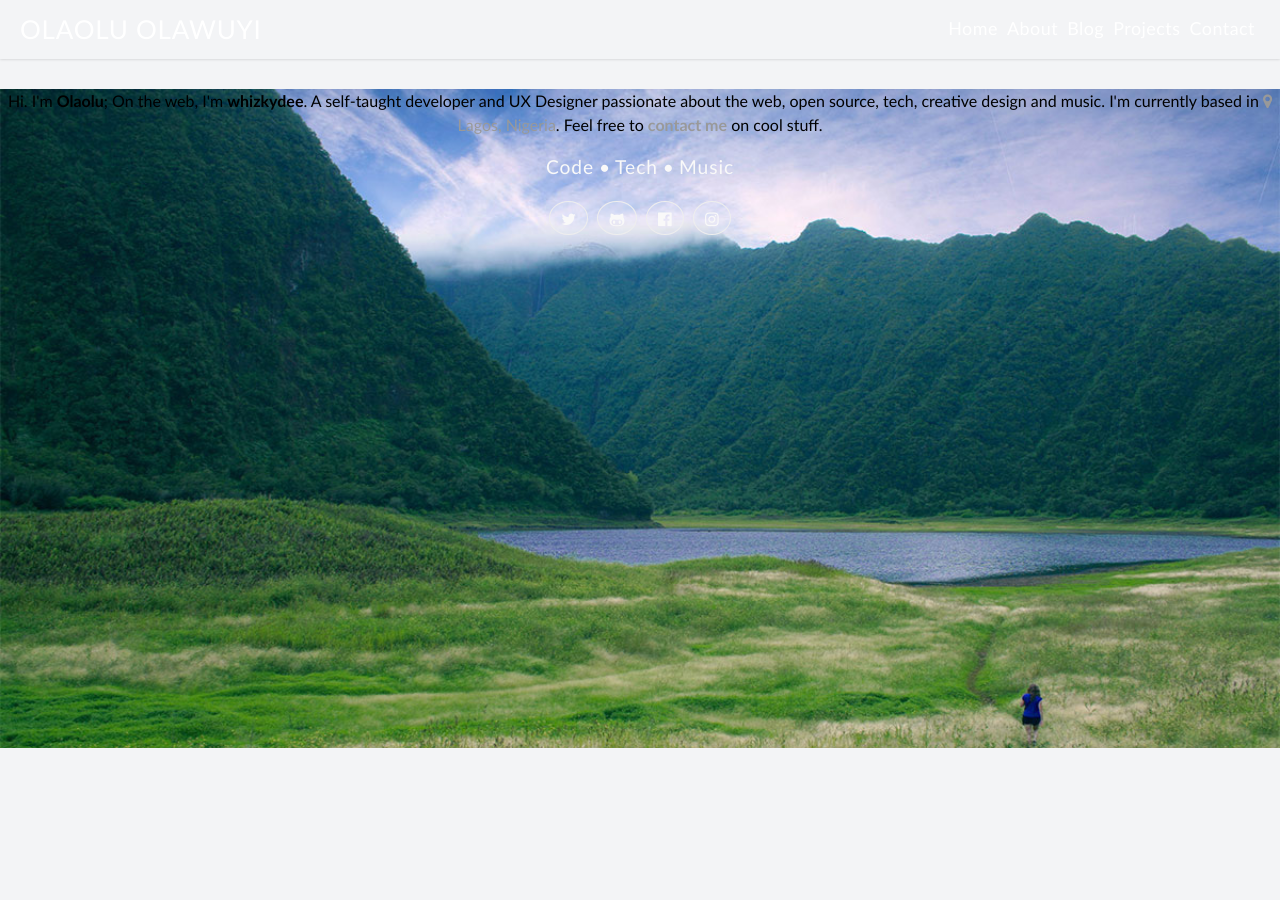
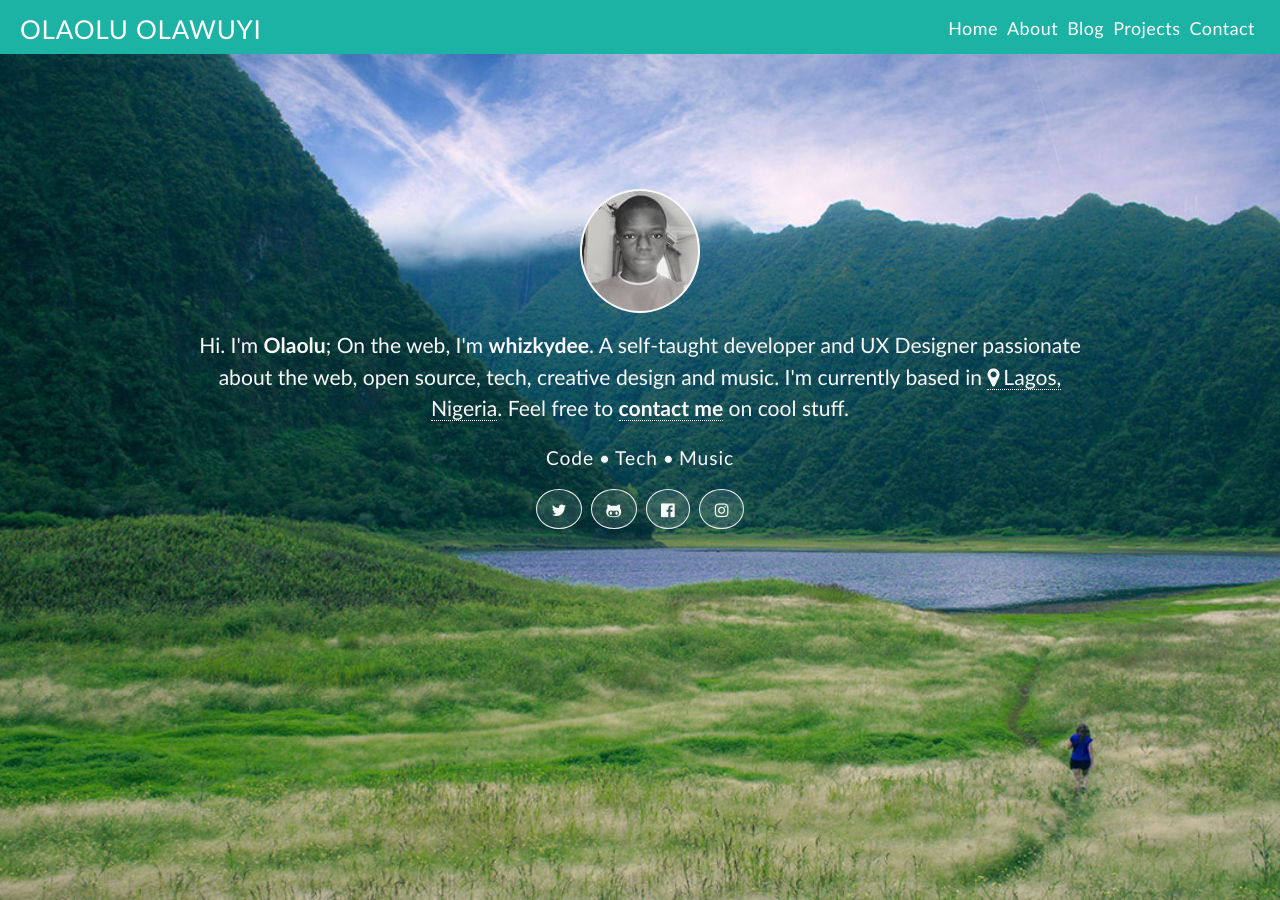
Before and after one commit to whizkydee/old-site, a Jekyll site: the page built from index.html, in a window 1280 px wide. Built offline with Jekyll 4.4.1, drawn with Linux system fonts in a browser that asks for light colours; some web fonts are replaced.

Commit message:
Big Style changes

```diff
--- a/_sass/_home.scss
+++ b/_sass/_home.scss
@@ -1,9 +1,9 @@
 .site_header {
-   @include box-shadow(0px 0px 3px rgba(0, 0, 0, .2));
    vertical-align: middle;
    position: relative;
    padding: 10px 20px;
    display: block;
+   height: 54px;
    .name {
       text-transform: uppercase;
       display: inline-block;
@@ -36,18 +36,18 @@
             position: relative;
             color: $white;
             &:before {
-               background: transparentize( lighten($basecolor, 5%), .2);
-               @include transition(transform .22s ease-in-out);
+               @include transition(transform .15s ease-in-out);
                @include transform(scaleX(0));
+               background: $off_white;
                position: absolute;
+               height: .1em;
                content: "";
-               height: 3px;
                top: $full;
+               right: 0;
                left: 0;
-               right: 0;
             }
             &:hover {
-               color: $basecolor;
+               color: lighten($basecolor, 10%);
                &:before {
                   @include transform(scaleX(.5));
                }
@@ -57,17 +57,16 @@
    }
 }
 
-.about_content {
-   background: $basecolor url(../img/hero.png) no-repeat;
-   @include filter(brightness, 100%);
-   @include background-size(cover);
+.page_content {
    position: relative;
-   min-width: 100%;
-   height: 659px;
-   width: 100%;
-   z-index: 9;
-   &[data-style] {
-      height: 665px;
+   min-height: $full;
+   min-width: $full;
+   width: $full;
+   .innr {
+      display: inline-block;
+      position: relative;
+      margin: 0 auto;
+      height: $full;
    }
 }
 
@@ -75,9 +74,17 @@
    font-family: $font-alt;
    position: relative;
    text-align: center;
-   margin: 30px 0;
-   height: 320px;
+   margin: 15vh auto;
    display: block;
+   height: $full;
+   width: $full;
+   > .about_content {
+      width: $full;
+      margin: 0 auto;
+   }
+}
+
+.about_content {
    > {
       .avatar {
          background: url('../img/avatar.jpg') no-repeat;
@@ -92,8 +99,8 @@
       p {
          font-family: $basefont;
          margin: 10px auto 20px;
+         width: ($full - 30%);
          text-align: center;
-         max-width: 71.2%;
          color: $off_white;
          font-size: 1.32em;
          a {
@@ -136,7 +143,7 @@
       background: transparentize($white, .9);
       border: .124em solid $grey;
       position: relative;
-      padding: .4em .7em;
+      padding: .6em .9em;
       margin-right: 5px;
       &:last-child {
          margin-right: 0;
--- a/_sass/includes/_global.scss
+++ b/_sass/includes/_global.scss
@@ -5,27 +5,27 @@
    width: device-width;
 }
 ::-webkit-selection {
-   background: #252525;
+   background: $basecolor;
    color: $off_white;
 }
 ::-moz-selection {
-   background: #252525;
+   background: $basecolor;
    color: $off_white;
 }
 ::-ms-selection {
-   background: #252525;
+   background: $basecolor;
    color: $off_white;
 }
 :-ms-selection {
-   background: #252525;
+   background: $basecolor;
    color: $off_white;
 }
 ::-o-selection {
-   background: #252525;
+   background: $basecolor;
    color: $off_white;
 }
 ::selection {
-   background: #252525;
+   background: $basecolor;
    color: $off_white;
 }
 
@@ -74,8 +74,15 @@ html {
    -webkit-font-smoothing: antialiased;
    -moz-osx-font-smoothing: grayscale;
    clear: both;
-   &._hidden {
-      display: block !important;
+   height: $full;
+   width: $full;
+   &#home {
+      background: $basecolor url(../img/hero.png) no-repeat center center;
+      @include filter(brightness, $full);
+      @include background-size(cover);
+      background-position-y: 54px;
+      position: relative;
+      overflow: hidden;
    }
 }
 
@@ -83,10 +90,9 @@ body {
    font-family: $basefont;
    -webkit-font-smoothing: antialiased;
    -moz-osx-font-smoothing: grayscale;
-   clear: both;
-   width: $full;
    line-height: 1.5;
    margin: 0 auto;
    padding: 0em;
-   background: #F3F4F6;
+   width: $full;
+   clear: both;
 }
--- a/_sass/includes/_variables.scss
+++ b/_sass/includes/_variables.scss
@@ -12,7 +12,7 @@ $icon: $icons;
 $white: #fff;
 $off_white: #f9f9f9;
 $black: #000;
-$basecolor: #0064ee;
+$basecolor: #1CB2A4;
 $base-color: $basecolor;
 $base_color: $basecolor;
 $one: 1px;
```
